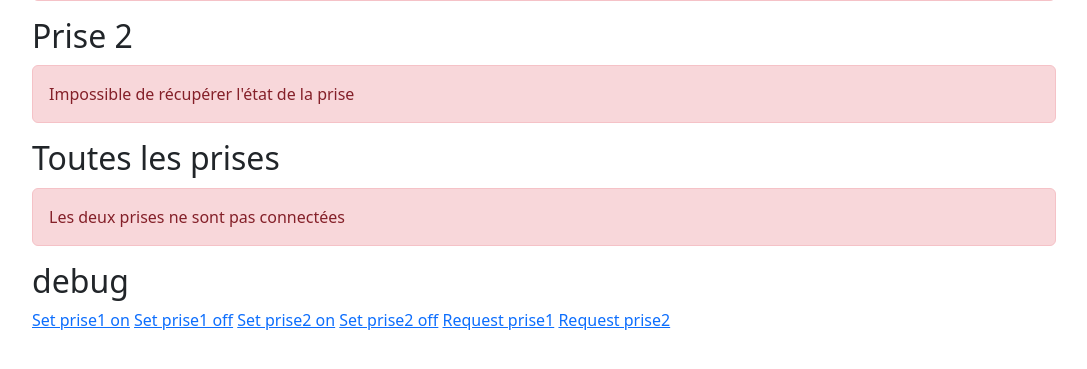
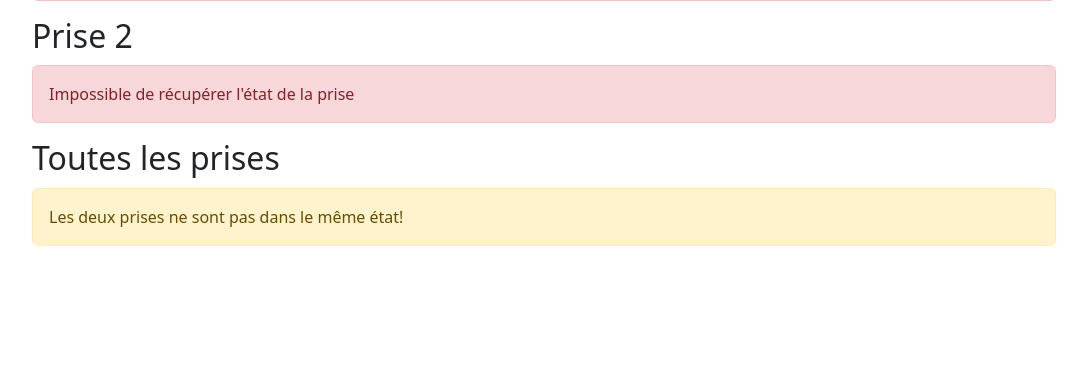
Before and after one commit to ldsvrn/sae301, a Django app: template django/sae301/main/templates/main.html in a window 1280 px wide. Shown: the part 177-546 px from the top of the page, without its empty margins (96-1183 px from the left). Run offline with Django 4.2, Linux system fonts and the light colour scheme; the template is opened without the code that fills it, so the values that code supplies are empty; some libraries are stand-ins or nearby versions.

Commit message:
plus besoin du debug

```diff
--- a/django/sae301/main/templates/main.html
+++ b/django/sae301/main/templates/main.html
@@ -35,16 +35,8 @@
     {% elif prise1.state == False and prise2.state == False %}
         <a type="button" class="btn btn-success" href="/set/all/on">Allumer</a>
     {% else %}
-        <div class="alert alert-danger" role="alert">
-            Les deux prises ne sont pas connectées
+        <div class="alert alert-warning" role="alert">
+            Les deux prises ne sont pas dans le même état!
         </div>
     {% endif %}
-
-    <h2>debug</h2>
-    <a href="/set/prise1/on">Set prise1 on</a>
-    <a href="/set/prise1/off">Set prise1 off</a>
-    <a href="/set/prise2/on">Set prise2 on</a>
-    <a href="/set/prise2/off">Set prise2 off</a>
-    <a href="/request/prise1">Request prise1</a>
-    <a href="/request/prise2">Request prise2</a>
 {% endblock content %}
```
